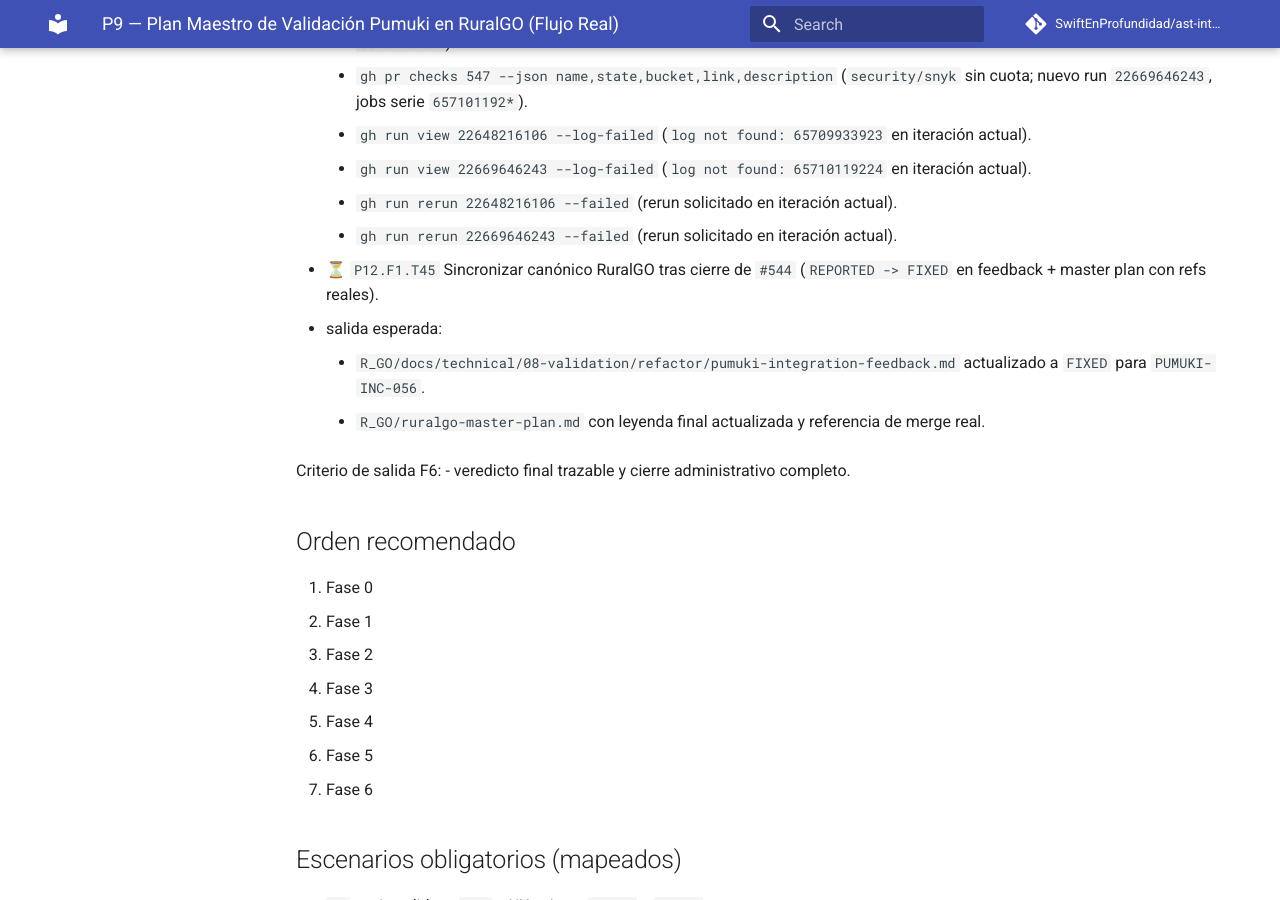
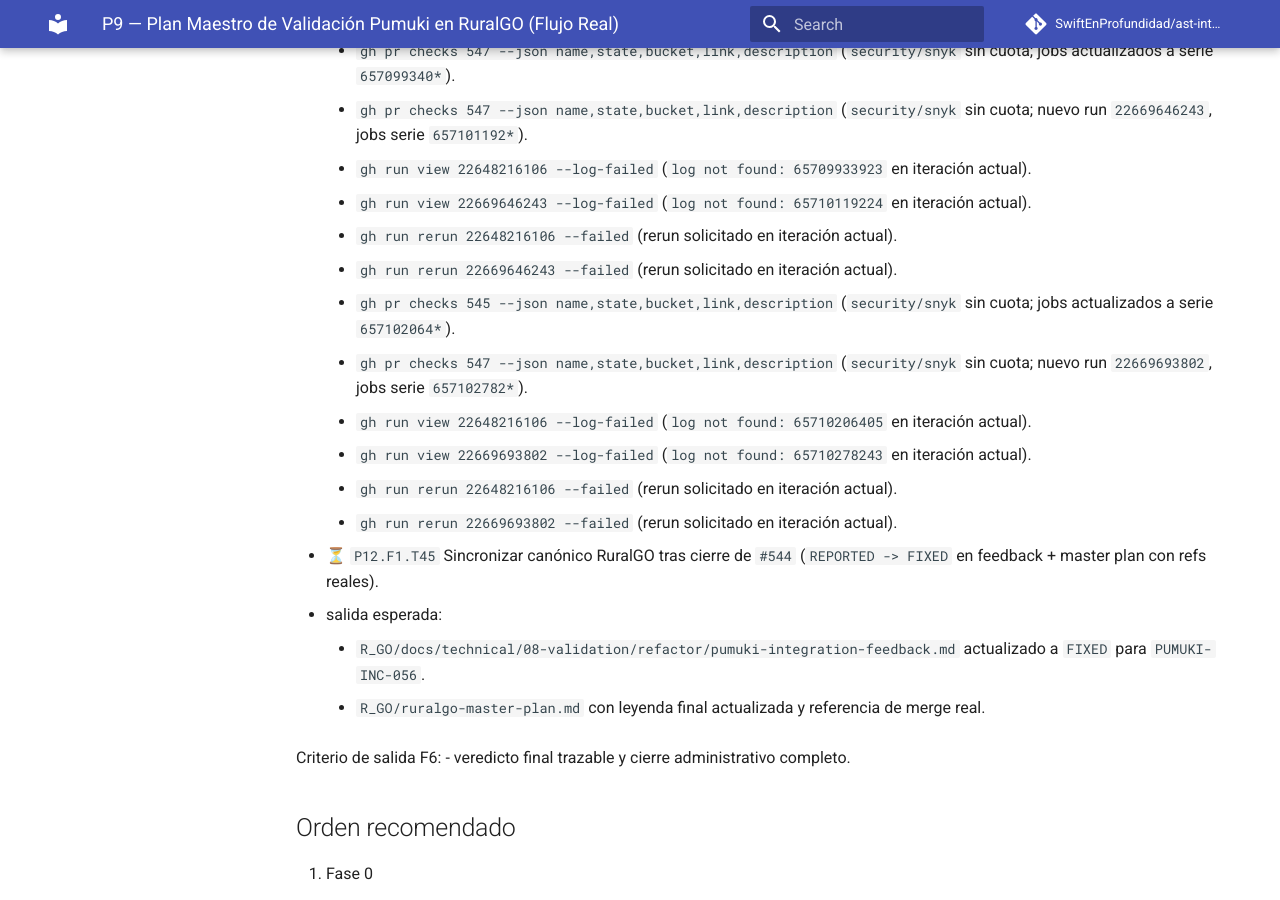
Before and after one commit to SwiftEnProfundidad/ast-intelligence-hooks, an MkDocs documentation site: the page built from docs/seguimiento-completo-validacion-ruralgo-03-03-2026.md, in a window 1280 px wide and 900 px high, scrolled down 56809 px. Built offline with MkDocs 1.6.1 and Material for MkDocs 9.7.7, drawn with Linux system fonts in a browser that asks for light colours; comment, search, counter and statistics services are not loaded; some of the changed text lies outside the part shown.

Commit message:
docs(validation): keep t47 blocker heartbeat updated

```diff
--- a/docs/seguimiento-completo-validacion-ruralgo-03-03-2026.md
+++ b/docs/seguimiento-completo-validacion-ruralgo-03-03-2026.md
@@ -1403,6 +1403,7 @@ Criterio de salida F5:
       - `https://github.com/SwiftEnProfundidad/ast-intelligence-hooks/issues/546#issuecomment-3997282872`
       - `https://github.com/SwiftEnProfundidad/ast-intelligence-hooks/issues/546#issuecomment-3997283830`
       - `https://github.com/SwiftEnProfundidad/ast-intelligence-hooks/issues/546#issuecomment-3997293723`
+      - `https://github.com/SwiftEnProfundidad/ast-intelligence-hooks/issues/546#issuecomment-3997300779`
     - evidencia de bloqueo vigente:
       - `gh run view 22648407847` (`billing lock` en GitHub Actions).
       - `gh run view 22648597740` (`billing lock` persistente tras rerun/retrigger).
@@ -1592,6 +1593,12 @@ Criterio de salida F5:
       - `gh run view 22669646243 --log-failed` (`log not found: 65710119224` en iteración actual).
       - `gh run rerun 22648216106 --failed` (rerun solicitado en iteración actual).
       - `gh run rerun 22669646243 --failed` (rerun solicitado en iteración actual).
+      - `gh pr checks 545 --json name,state,bucket,link,description` (`security/snyk` sin cuota; jobs actualizados a serie `657102064*`).
+      - `gh pr checks 547 --json name,state,bucket,link,description` (`security/snyk` sin cuota; nuevo run `22669693802`, jobs serie `657102782*`).
+      - `gh run view 22648216106 --log-failed` (`log not found: 65710206405` en iteración actual).
+      - `gh run view 22669693802 --log-failed` (`log not found: 65710278243` en iteración actual).
+      - `gh run rerun 22648216106 --failed` (rerun solicitado en iteración actual).
+      - `gh run rerun 22669693802 --failed` (rerun solicitado en iteración actual).
 
 - ⏳ `P12.F1.T45` Sincronizar canónico RuralGO tras cierre de `#544` (`REPORTED -> FIXED` en feedback + master plan con refs reales).
   - salida esperada:
```
